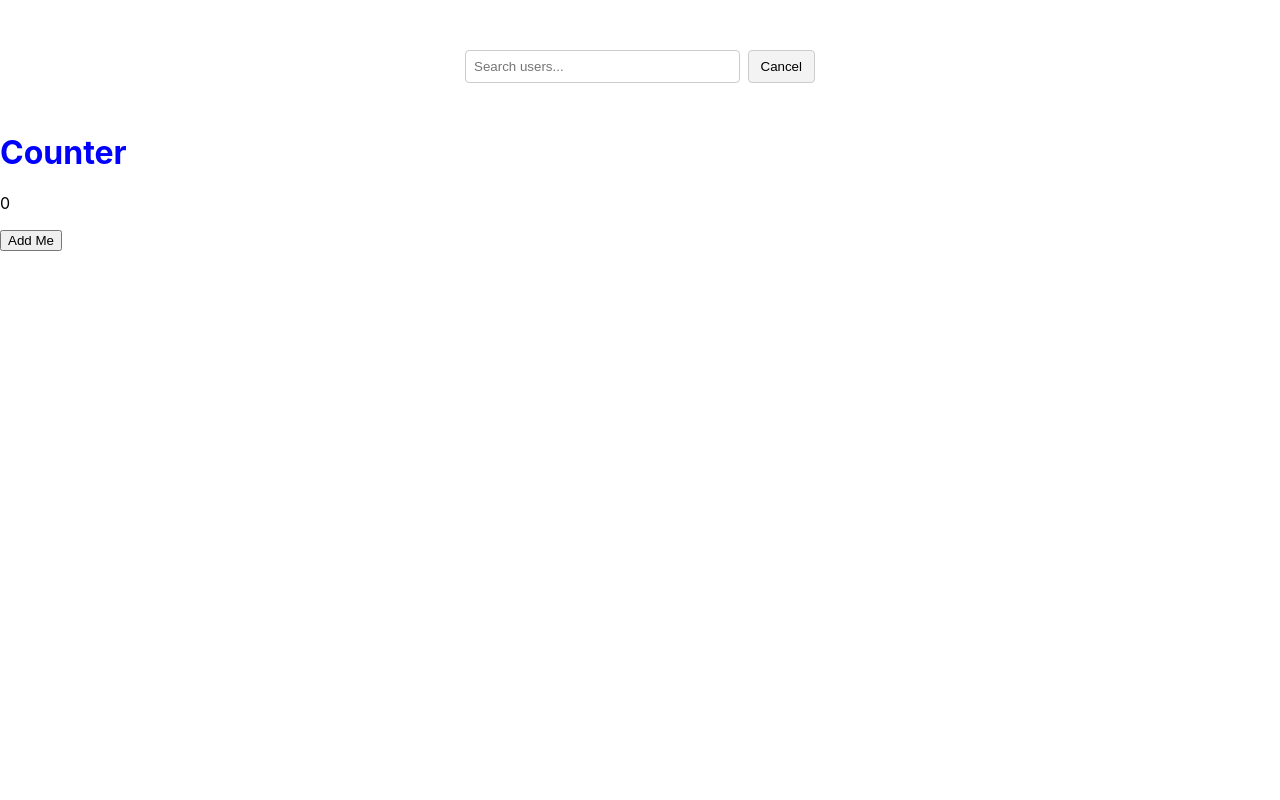
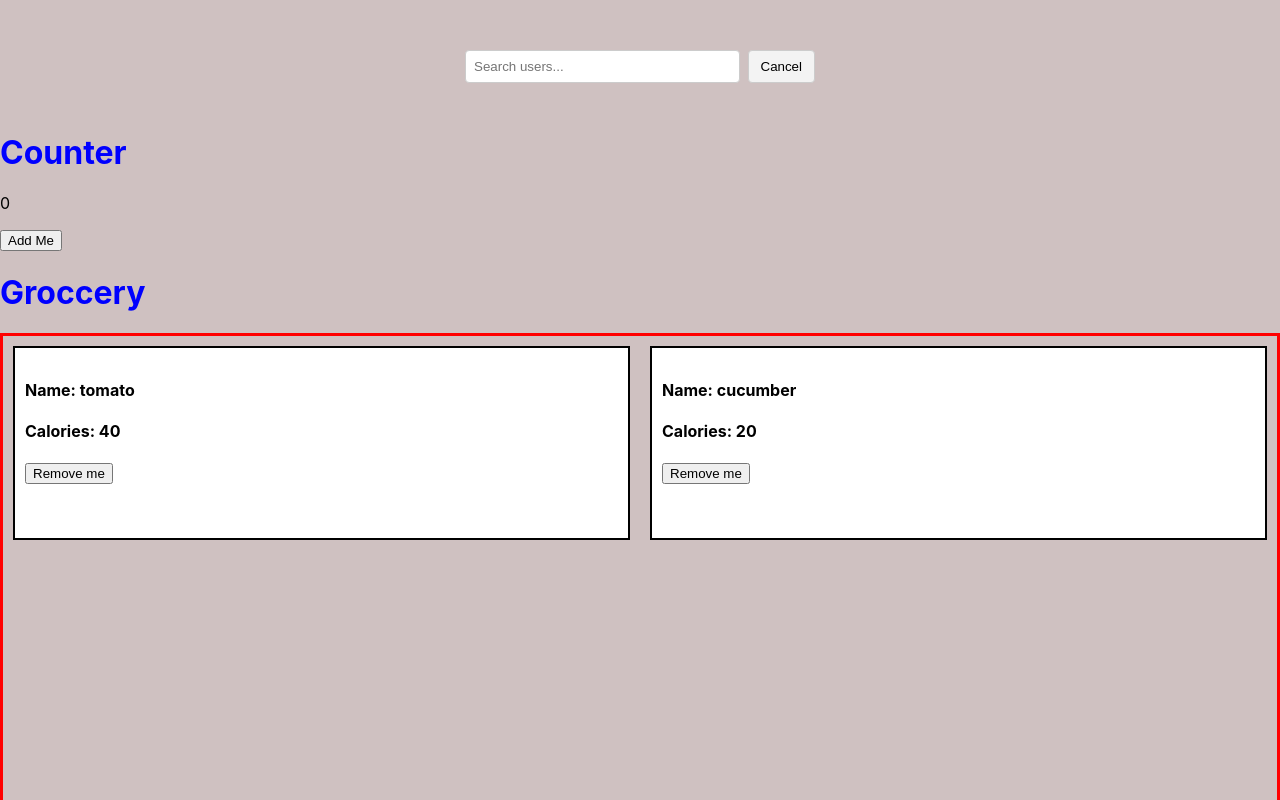
Before and after one commit to sufiyanTheDev/react-hooks-fundamentals, a React (Create React App) app: page / in a window 1280 px wide. Shown: the top 800 px of the page. Built offline with nearby package versions, Linux system fonts and the light colour scheme.

Commit message:
Groccery App Counter App and Eslint Fix in Search

```diff
--- a/eslint.config.js
+++ b/eslint.config.js
@@ -21,6 +21,7 @@ export default [
         navigator: 'readonly',
         setTimeout: 'readonly',
         clearTimeout: 'readonly',
+        fetch: 'readonly',
 
         // Jest globals
         test: 'readonly',
--- a/src/App.js
+++ b/src/App.js
@@ -1,5 +1,6 @@
 import "./App.scss";
 import Counter from "./components/Counter.js";
+import GrocceryHome from "./components/grocerries/GrocceryHome.js";
 import Search from "./components/Search.js";
 
 function App() {
@@ -7,6 +8,7 @@ function App() {
     <div>
       <Search />
       <Counter/>
+      <GrocceryHome />
     </div>
   );
 }
--- a/src/components/Counter.js
+++ b/src/components/Counter.js
@@ -5,13 +5,12 @@ export default function Counter(){
     const onIncrementHandler = () => {
         setCount(prev => prev+1);
         setCount(prev => prev+1);
-        // setCount(count+1);
-    }
+    };
     return (
         <>
             <h1>Counter</h1>
             <p>{count}</p>
             <button onClick={onIncrementHandler}>Add Me</button>
         </>
-    )
+    );
 }
--- a/src/components/Search.js
+++ b/src/components/Search.js
@@ -29,7 +29,6 @@ export default function Search() {
       const data = await response.json();
       setResults(data?.users || []);
     } catch (err) {
-      console.log(err);
       setError(true);
     } finally {
       setLoading(false);
@@ -54,7 +53,7 @@ export default function Search() {
     setQuery("");
     setResults([]);
     cancel();
-  }
+  };
 
   // Keyboard navigation handler
   const onKeyDown = (e) => {
--- /dev/null
+++ b/src/components/grocerries/GrocceryHome.js
@@ -0,0 +1,64 @@
+import { useState } from "react";
+import GrocceryList from "./GrocceryList.js";
+import './GrocceryHome.scss';
+const initList = [
+    {
+        id: 1,
+        name: "tomato",
+        calories: 40,
+        editable: false
+    },
+    {
+        id: 2,
+        name: "cucumber",
+        calories: 20,
+        editable: false
+    },
+];
+function GrocceryHome() {
+    const [list, setList] = useState(initList);
+
+    const removeMeHandler = (e) => {
+        setList((prev) => prev.filter((item) => item.id != e.target.id));
+    };
+
+    const nameChangeHandler = (e) => {
+        const id = e.currentTarget.dataset.id;
+        setList((prev) => prev.map((item) => {
+            if(item.id == id){
+                item.editable = !prev.editable;
+            }
+            else{
+                item.editable = false;
+            }
+            return item;
+        }));
+    };
+
+    const enterPressHandler = (e) => {
+        if (e.key === "Enter") {
+            const id = e.currentTarget.dataset.id;
+            const value = e.target.value;
+            if(value.trim() === "") return;
+            setList((prev) => prev.map(item => {
+                if(id == item.id){
+                    item.name = value;
+                    item.editable = false;
+                }
+                return item;
+            }));
+        }
+    };
+    return(
+        <>
+            <h1>Groccery</h1>
+            <div className="container">
+            {
+                list.map((item,index) => <GrocceryList key={`${item.name} : ${index} : ${item.id}`} id={item.id} name={item.name} calories={item.calories} removeMeHandler={removeMeHandler} nameChangeHandler={nameChangeHandler} editable={item.editable} inputChangeHandler={() => {}}  enterPressHandler={enterPressHandler}/>)
+            }
+            </div>
+        </>
+    );
+}
+
+export default GrocceryHome;
--- /dev/null
+++ b/src/components/grocerries/GrocceryHome.scss
@@ -0,0 +1,24 @@
+body{
+    background-color: rgba(177, 155, 155, 0.61);
+}
+
+.container{
+    border: 3px solid red;
+    height: 1000px;
+    display: flex;
+    flex-wrap: wrap;
+    flex-direction: row;
+    justify-content: space-between;
+    align-content: start;
+}
+
+.item{
+    border: 2px solid black;
+    margin: 10px;
+    padding: 10px;
+    width: 100px;
+    height: 170px;
+    background-color: white;
+    flex-grow: 1;
+    // flex-shrink: 0;
+}
--- /dev/null
+++ b/src/components/grocerries/GrocceryList.js
@@ -0,0 +1,34 @@
+function GrocceryList({
+  id,
+  name,
+  calories,
+  editable,
+  removeMeHandler,
+  nameChangeHandler,
+  inputChangeHandler,
+  enterPressHandler,
+}) {
+  return (
+    <div className="item">
+      <h4 data-id={id} onDoubleClick={nameChangeHandler}>
+        Name:
+        {editable ? (
+          <input
+            data-id={id}
+            onChange={inputChangeHandler}
+            onKeyDown={enterPressHandler}
+          />
+        ) : (
+
+          <> {name}</>
+        )}
+      </h4>
+      <h4>Calories: {calories}</h4>
+      <button id={id} onClick={removeMeHandler}>
+        Remove me
+      </button>
+    </div>
+  );
+}
+
+export default GrocceryList;
```
